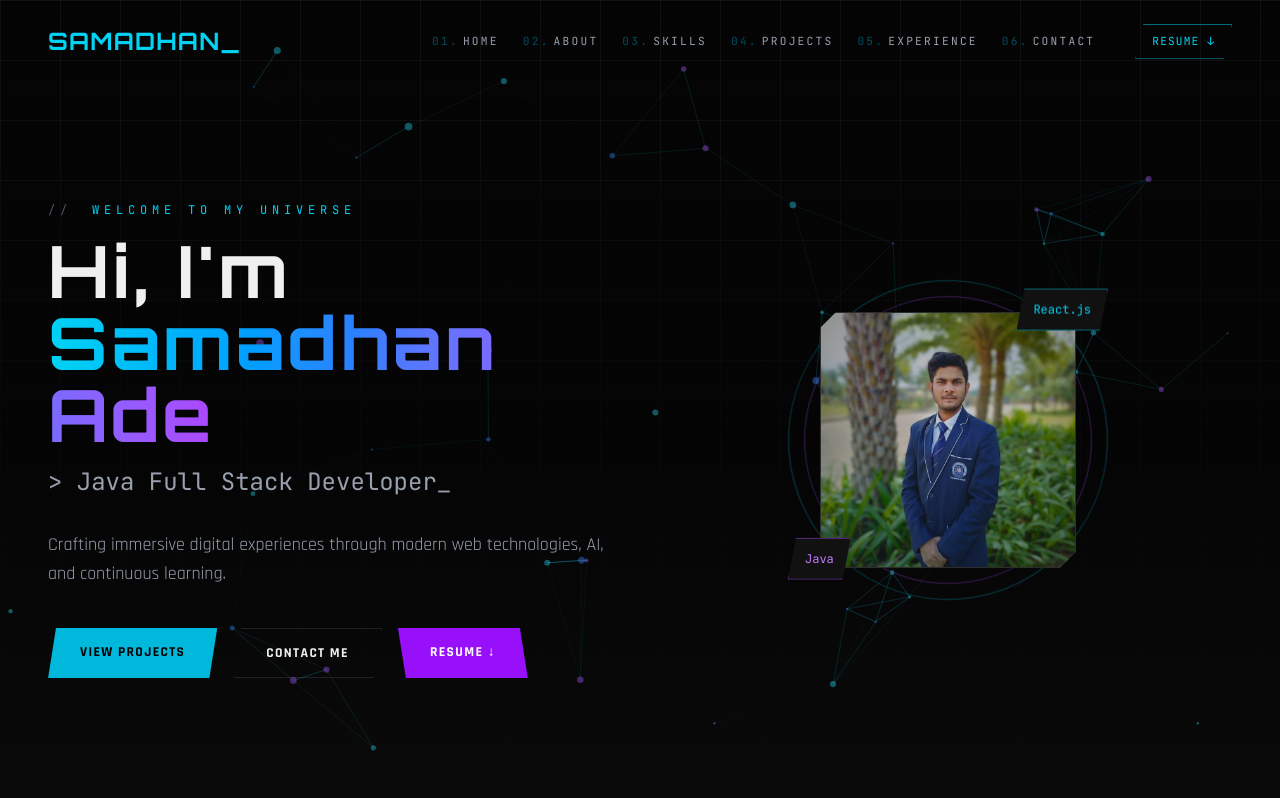
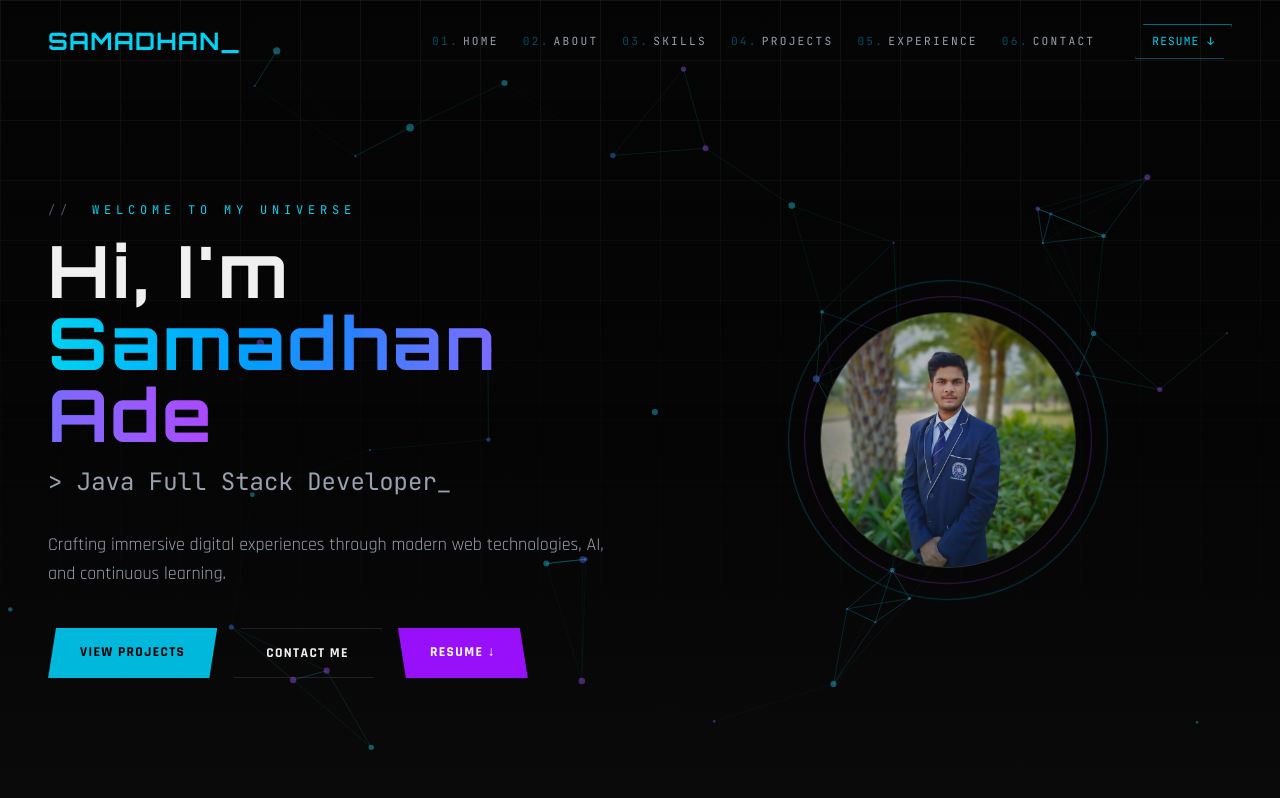
Before and after one commit to samadhanade056-gif/MY_portfolio, a React (Vite) app: page / in a window 1280 px wide. Shown: the top 798 px of the page. Built offline with nearby package versions, Linux system fonts and the light colour scheme.

Commit message:
Make profile photo completely rounded and remove floating badges

```diff
--- a/src/components/Hero.jsx
+++ b/src/components/Hero.jsx
@@ -88,7 +88,7 @@ const Hero = () => {
               <div className="absolute inset-4 border border-purple-500/30 rounded-full animate-[spin_15s_linear_infinite_reverse]"></div>
 
               {/* Image Frame */}
-              <div className="absolute inset-8 bg-[#161616] border border-white/10 clip-card overflow-hidden group">
+              <div className="absolute inset-8 bg-[#161616] border border-white/10 rounded-full overflow-hidden group">
                  <img
                   src="/profile.jpg"
                   alt="Samadhan Ade"
@@ -96,23 +96,6 @@ const Hero = () => {
                 />
                 <div className="absolute inset-0 bg-gradient-to-t from-cyan-900/40 to-transparent mix-blend-overlay"></div>
               </div>
-
-              {/* Floating badges */}
-              <motion.div
-                animate={{ y: [0, 15, 0] }}
-                transition={{ duration: 4, repeat: Infinity, ease: "easeInOut" }}
-                className="absolute top-0 right-0 py-2 px-4 bg-[#111111] border border-cyan-500/50 clip-button shadow-[0_0_15px_rgba(34,211,238,0.2)]"
-              >
-                <span className="font-mono text-cyan-400 text-xs">React.js</span>
-              </motion.div>
-
-              <motion.div
-                animate={{ y: [0, -15, 0] }}
-                transition={{ duration: 5, repeat: Infinity, ease: "easeInOut", delay: 1 }}
-                className="absolute bottom-4 left-0 py-2 px-4 bg-[#111111] border border-purple-500/50 clip-button shadow-[0_0_15px_rgba(168,85,247,0.2)]"
-              >
-                <span className="font-mono text-purple-400 text-xs">Java</span>
-              </motion.div>
             </div>
           </motion.div>
 
```
